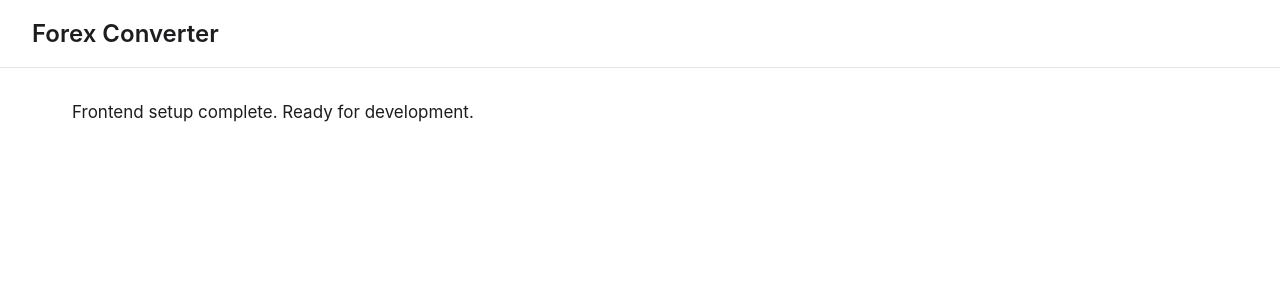
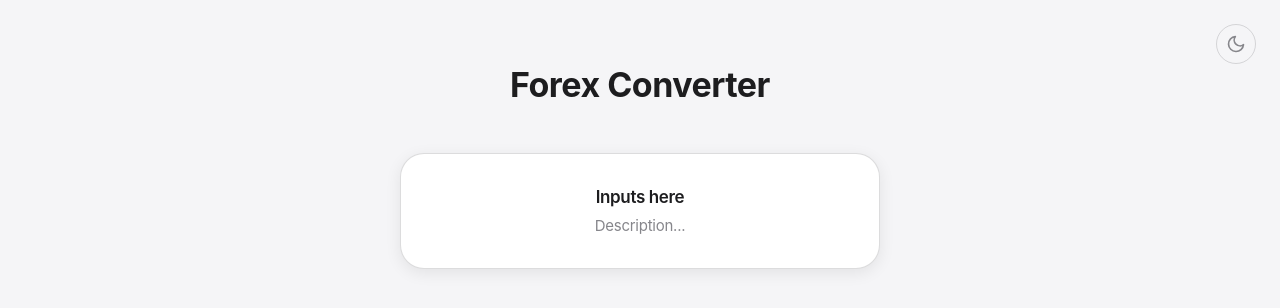
Before and after one commit to vforvova/forex-converter, a Vue app in the folder frontend/: page / in a window 1280 px wide. Shown: the top 308 px of the page. Built offline with nearby package versions, Linux system fonts and the light colour scheme.

Commit message:
feat: basic styling and typography

```diff
--- a/frontend/src/App.vue
+++ b/frontend/src/App.vue
@@ -1,41 +1,71 @@
 <script setup lang="ts">
-// Root application component
+import DarkModeToggle from './components/DarkModeToggle.vue'
 </script>
 
 <template>
-  <div class="app">
-    <header class="app-header">
-      <h1>Forex Converter</h1>
-    </header>
+  <div class="app-layout">
+    <DarkModeToggle class="theme-toggle-floating" />
+
     <main class="app-main">
-      <p>Frontend setup complete. Ready for development.</p>
+      <div class="content-wrapper">
+        <div class="text-center intro-text">
+          <h1 class="font-large-title">Forex Converter</h1>
+        </div>
+
+        <div class="placeholder-card">
+          <p class="font-headline">Inputs here</p>
+          <p class="font-subhead text-secondary">Description...</p>
+        </div>
+      </div>
     </main>
   </div>
 </template>
 
 <style scoped>
-.app {
+.app-layout {
   min-height: 100vh;
   display: flex;
   flex-direction: column;
+  position: relative;
 }
 
-.app-header {
-  padding: 1rem 2rem;
-  border-bottom: 1px solid #e5e5e5;
-}
-
-.app-header h1 {
-  font-size: 1.5rem;
-  font-weight: 600;
-  margin: 0;
+.theme-toggle-floating {
+  position: absolute;
+  top: 1.5rem;
+  right: 1.5rem;
+  z-index: 100;
 }
 
 .app-main {
   flex: 1;
+  padding: 4rem 2rem;
+  display: flex;
+  flex-direction: column;
+  align-items: center;
+  background-color: var(--bg-secondary);
+  transition: var(--transition-theme);
+}
+
+.content-wrapper {
+  width: 100%;
+  max-width: 480px; /* Minimalist constrained width */
+}
+
+.intro-text {
+  margin-bottom: 3rem;
+}
+
+.placeholder-card {
+  background-color: var(--bg-primary);
+  border-radius: 24px; /* Apple-style rounded corners */
   padding: 2rem;
-  max-width: 1200px;
-  margin: 0 auto;
-  width: 100%;
+  box-shadow: var(--shadow-md);
+  border: 1px solid var(--border-color);
+  text-align: center;
+  transition: var(--transition-theme);
+}
+
+.placeholder-card .font-headline {
+  margin-bottom: 0.5rem;
 }
 </style>
--- /dev/null
+++ b/frontend/src/assets/styles/animations.css
@@ -0,0 +1,81 @@
+:root {
+  --ease-in-out: cubic-bezier(0.42, 0, 0.58, 1);
+  --ease-out: cubic-bezier(0, 0, 0.58, 1);
+  --ease-in: cubic-bezier(0.42, 0, 1, 1);
+  --ease-spring: cubic-bezier(0.2, 0.8, 0.2, 1);
+
+  --duration-fast: 150ms;
+  --duration-normal: 250ms;
+  --duration-slow: 400ms;
+
+  --transition-theme:
+    background-color 200ms ease, color 200ms ease, border-color 200ms ease,
+    box-shadow 200ms ease;
+  --transition-color:
+    color var(--duration-fast) var(--ease-in-out),
+    background-color var(--duration-fast) var(--ease-in-out),
+    border-color var(--duration-fast) var(--ease-in-out);
+  --transition-transform: transform var(--duration-normal) var(--ease-spring);
+  --transition-opacity: opacity var(--duration-normal) var(--ease-out);
+}
+
+.transition-all {
+  transition: all var(--duration-normal) var(--ease-in-out);
+}
+
+.transition-colors {
+  transition: var(--transition-color);
+}
+
+.transition-transform {
+  transition: var(--transition-transform);
+}
+
+.transition-opacity {
+  transition: var(--transition-opacity);
+}
+
+.transition-theme {
+  transition: var(--transition-theme);
+}
+
+/* Micro-interactions */
+.interactive-hover {
+  transition: var(--transition-transform);
+}
+
+.interactive-hover:hover {
+  transform: scale(1.02);
+}
+
+.interactive-active {
+  transition: transform var(--duration-fast) var(--ease-out);
+}
+
+.interactive-active:active {
+  transform: scale(0.96);
+  opacity: 0.8;
+}
+
+.fade-enter-active,
+.fade-leave-active {
+  transition: var(--transition-opacity);
+}
+
+.fade-enter-from,
+.fade-leave-to {
+  opacity: 0;
+}
+
+.slide-up-enter-active,
+.slide-up-leave-active {
+  transition:
+    transform var(--duration-normal) var(--ease-spring),
+    opacity var(--duration-normal) var(--ease-out);
+}
+
+.slide-up-enter-from,
+.slide-up-leave-to {
+  transform: translateY(10px);
+  opacity: 0;
+}
--- a/frontend/src/assets/styles/base.css
+++ b/frontend/src/assets/styles/base.css
@@ -1,3 +1,7 @@
+@import './colors.css';
+@import './typography.css';
+@import './animations.css';
+
 *,
 *::before,
 *::after {
@@ -12,14 +16,15 @@ html {
 }
 
 body {
-  font-family:
-    -apple-system, BlinkMacSystemFont, 'Segoe UI', 'Roboto', 'Helvetica',
-    'Arial', sans-serif;
-  font-size: 17px;
-  line-height: 1.47059;
-  font-weight: 400;
-  color: #1d1d1f;
-  background-color: #ffffff;
+  color: var(--text-primary);
+  background-color: var(--bg-secondary);
+  transition: var(--transition-theme);
+}
+
+:focus-visible {
+  outline: none;
+  box-shadow: var(--focus-ring);
+  border-radius: 4px;
 }
 
 button {
--- /dev/null
+++ b/frontend/src/assets/styles/colors.css
@@ -0,0 +1,43 @@
+:root {
+  --bg-primary: #ffffff;
+  --bg-secondary: #f5f5f7;
+  --bg-tertiary: #e5e5ea;
+
+  --text-primary: #1d1d1f;
+  --text-secondary: #86868b;
+  --text-tertiary: #d2d2d7;
+
+  --system-blue: #007aff;
+  --system-blue-hover: #0066cc;
+  --system-green: #34c759;
+  --system-red: #ff3b30;
+
+  --border-color: rgba(60, 60, 67, 0.18);
+  --shadow-sm: 0 2px 8px rgba(0, 0, 0, 0.04);
+  --shadow-md: 0 4px 16px rgba(0, 0, 0, 0.08);
+  --shadow-lg: 0 8px 32px rgba(0, 0, 0, 0.12);
+
+  --focus-ring: 0 0 0 4px rgba(0, 122, 255, 0.3);
+}
+
+html.dark {
+  --bg-primary: #000000;
+  --bg-secondary: #1c1c1e;
+  --bg-tertiary: #2c2c2e;
+
+  --text-primary: #f5f5f7;
+  --text-secondary: #86868b;
+  --text-tertiary: #48484a;
+
+  --system-blue: #0a84ff;
+  --system-blue-hover: #007aff;
+  --system-green: #32d74b;
+  --system-red: #ff453a;
+
+  --border-color: rgba(84, 84, 88, 0.65);
+  --shadow-sm: 0 2px 8px rgba(0, 0, 0, 0.2);
+  --shadow-md: 0 4px 16px rgba(0, 0, 0, 0.4);
+  --shadow-lg: 0 8px 32px rgba(0, 0, 0, 0.6);
+
+  --focus-ring: 0 0 0 4px rgba(10, 132, 255, 0.3);
+}
--- /dev/null
+++ b/frontend/src/assets/styles/typography.css
@@ -0,0 +1,98 @@
+:root {
+  --font-family-display:
+    -apple-system, BlinkMacSystemFont, 'SF Pro Display', 'Helvetica Neue',
+    Arial, sans-serif;
+  --font-family-text:
+    -apple-system, BlinkMacSystemFont, 'SF Pro Text', 'Helvetica Neue', Arial,
+    sans-serif;
+  --font-family-mono:
+    ui-monospace, SFMono-Regular, 'SF Mono', Menlo, Consolas, 'Liberation Mono',
+    monospace;
+}
+
+body {
+  font-family: var(--font-family-text);
+  font-size: 17px; /* Apple Standard Body Size */
+  line-height: 1.47059;
+  font-weight: 400;
+  letter-spacing: -0.022em;
+}
+
+.font-large-title {
+  font-family: var(--font-family-display);
+  font-size: 34px;
+  line-height: 1.20588;
+  font-weight: 700;
+  letter-spacing: -0.015em;
+  margin-bottom: 0.5em;
+}
+
+.font-title-1 {
+  font-family: var(--font-family-display);
+  font-size: 28px;
+  line-height: 1.21429;
+  font-weight: 600;
+  letter-spacing: 0.004em;
+  margin-bottom: 0.5em;
+}
+
+.font-title-2 {
+  font-family: var(--font-family-display);
+  font-size: 22px;
+  line-height: 1.27273;
+  font-weight: 600;
+  letter-spacing: 0.016em;
+  margin-bottom: 0.5em;
+}
+
+.font-headline {
+  font-family: var(--font-family-text);
+  font-size: 17px;
+  line-height: 1.29412;
+  font-weight: 600;
+  letter-spacing: -0.021em;
+}
+
+.font-callout {
+  font-family: var(--font-family-text);
+  font-size: 16px;
+  line-height: 1.3125;
+  font-weight: 400;
+  letter-spacing: -0.02em;
+}
+
+.font-subhead {
+  font-family: var(--font-family-text);
+  font-size: 15px;
+  line-height: 1.33333;
+  font-weight: 400;
+  letter-spacing: -0.016em;
+}
+
+.font-footnote {
+  font-family: var(--font-family-text);
+  font-size: 13px;
+  line-height: 1.38462;
+  font-weight: 400;
+  letter-spacing: -0.008em;
+}
+
+.font-caption-1 {
+  font-family: var(--font-family-text);
+  font-size: 12px;
+  line-height: 1.33333;
+  font-weight: 400;
+  letter-spacing: 0;
+}
+
+.text-center {
+  text-align: center;
+}
+
+.text-secondary {
+  color: var(--text-secondary);
+}
+
+.text-tertiary {
+  color: var(--text-tertiary);
+}
--- /dev/null
+++ b/frontend/src/components/DarkModeToggle.vue
@@ -0,0 +1,86 @@
+<script setup lang="ts">
+import { useDarkMode } from '../composables/useDarkMode'
+
+const { isDark, toggleDarkMode } = useDarkMode()
+</script>
+
+<template>
+  <button
+    class="theme-toggle interactive-active"
+    aria-label="Toggle dark mode"
+    title="Toggle dark mode"
+    @click="toggleDarkMode"
+  >
+    <svg
+      v-if="isDark"
+      xmlns="http://www.w3.org/2000/svg"
+      width="20"
+      height="20"
+      viewBox="0 0 24 24"
+      fill="none"
+      stroke="currentColor"
+      stroke-width="2"
+      stroke-linecap="round"
+      stroke-linejoin="round"
+      class="icon sun"
+    >
+      <circle cx="12" cy="12" r="5" />
+      <line x1="12" y1="1" x2="12" y2="3" />
+      <line x1="12" y1="21" x2="12" y2="23" />
+      <line x1="4.22" y1="4.22" x2="5.64" y2="5.64" />
+      <line x1="18.36" y1="18.36" x2="19.78" y2="19.78" />
+      <line x1="1" y1="12" x2="3" y2="12" />
+      <line x1="21" y1="12" x2="23" y2="12" />
+      <line x1="4.22" y1="19.78" x2="5.64" y2="18.36" />
+      <line x1="18.36" y1="5.64" x2="19.78" y2="4.22" />
+    </svg>
+
+    <svg
+      v-else
+      xmlns="http://www.w3.org/2000/svg"
+      width="20"
+      height="20"
+      viewBox="0 0 24 24"
+      fill="none"
+      stroke="currentColor"
+      stroke-width="2"
+      stroke-linecap="round"
+      stroke-linejoin="round"
+      class="icon moon"
+    >
+      <path d="M21 12.79A9 9 0 1 1 11.21 3 7 7 0 0 0 21 12.79z" />
+    </svg>
+  </button>
+</template>
+
+<style scoped>
+.theme-toggle {
+  display: flex;
+  align-items: center;
+  justify-content: center;
+  width: 40px;
+  height: 40px;
+  border-radius: 50%;
+  background: transparent;
+  border: 1px solid var(--border-color);
+  color: var(--text-secondary);
+  transition: var(--transition-color);
+}
+
+.theme-toggle:hover {
+  background-color: var(--bg-tertiary);
+  color: var(--text-primary);
+}
+
+.icon {
+  transition: transform var(--duration-normal) var(--ease-spring);
+}
+
+.theme-toggle:hover .sun {
+  transform: rotate(45deg);
+}
+
+.theme-toggle:hover .moon {
+  transform: rotate(-15deg);
+}
+</style>
--- /dev/null
+++ b/frontend/src/composables/useDarkMode.ts
@@ -0,0 +1,51 @@
+import { ref, watch } from 'vue'
+
+const THEME_KEY = 'forex-theme'
+
+const isDark = ref(false)
+let initialized = false
+
+export function useDarkMode() {
+  const init = () => {
+    if (initialized) return
+    const savedTheme = localStorage.getItem(THEME_KEY)
+
+    if (savedTheme) {
+      isDark.value = savedTheme === 'dark'
+    } else {
+      const prefersDark =
+        window.matchMedia &&
+        window.matchMedia('(prefers-color-scheme: dark)').matches
+      isDark.value = prefersDark
+    }
+
+    updateDOM()
+    initialized = true
+  }
+
+  const updateDOM = () => {
+    if (isDark.value) {
+      document.documentElement.classList.add('dark')
+    } else {
+      document.documentElement.classList.remove('dark')
+    }
+  }
+
+  const toggleDarkMode = () => {
+    isDark.value = !isDark.value
+  }
+
+  watch(isDark, (newValue) => {
+    localStorage.setItem(THEME_KEY, newValue ? 'dark' : 'light')
+    updateDOM()
+  })
+
+  if (typeof window !== 'undefined') {
+    init()
+  }
+
+  return {
+    isDark,
+    toggleDarkMode
+  }
+}
```
Also changed, not shown: 2 other files (tests, documents, lock files or other folders).
